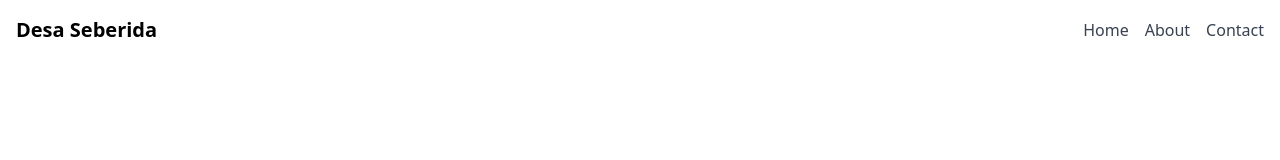
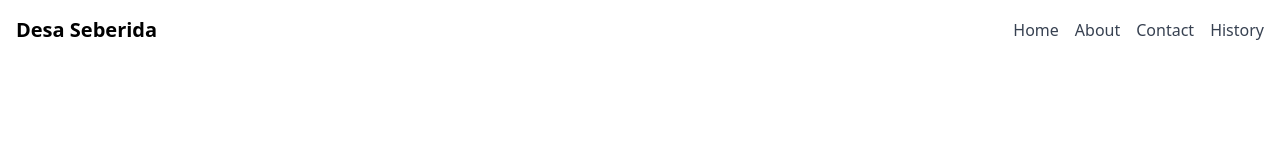
Before and after one commit to Zxce3/desa-seberida, a SvelteKit app: page / in a window 1280 px wide. Shown: the top 160 px of the page. Built offline with nearby package versions, Linux system fonts and the light colour scheme.

Commit message:
add "History" on navigation
this is for accessibility to the history page

Signed-off-by: Memet Zx <zxce3@gnuweeb.org>

```diff
--- a/src/component/Nav.svelte
+++ b/src/component/Nav.svelte
@@ -17,5 +17,6 @@
     <a href="{base}/" class="text-gray-700 hover:underline">Home</a>
     <a href="{base}/about" class="text-gray-700 hover:underline">About</a>
     <a href="{base}/contact" class="text-gray-700 hover:underline">Contact</a>
+    <a href="{base}/history" class="text-gray-700 hover:underline">History</a>
   </nav>
 </header>
```
